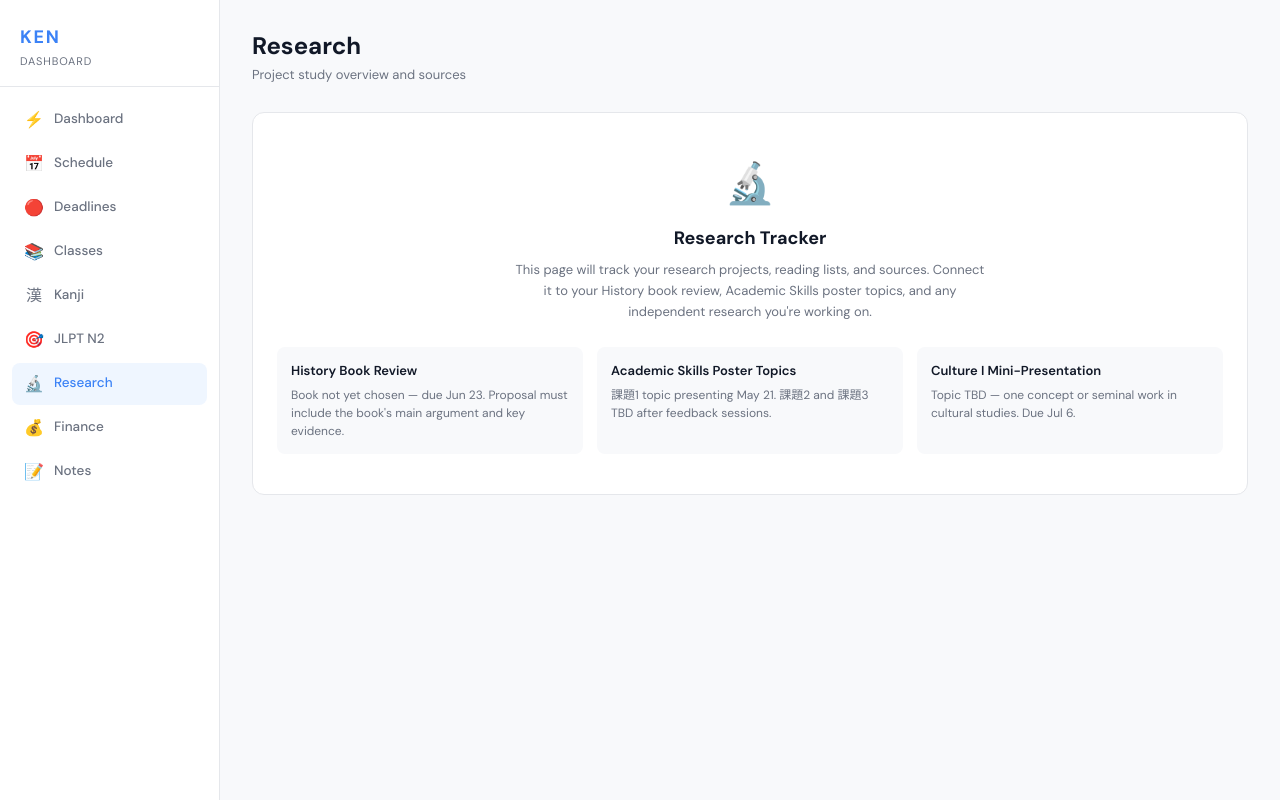
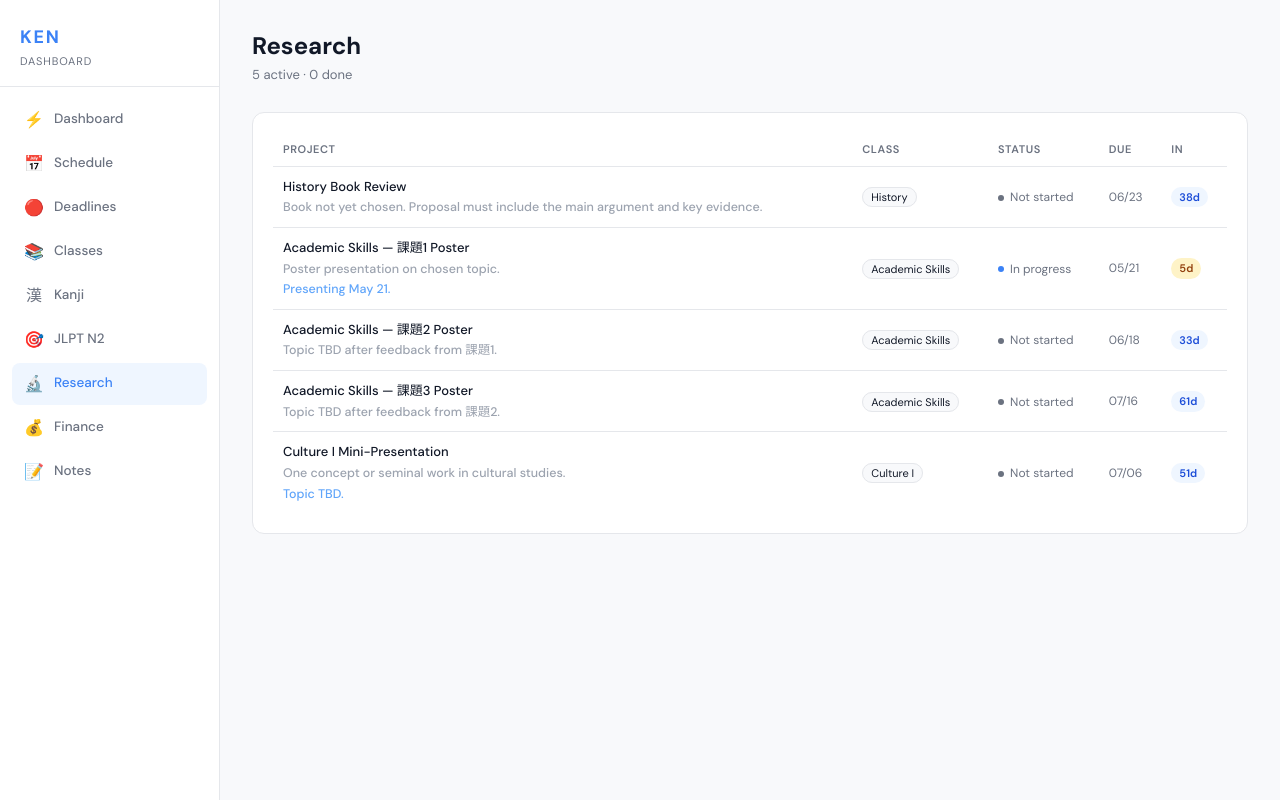
Before and after one commit to KenTang1112/ken-dashboard, a React (Vite) app: page /research in a window 1280 px wide. Built offline with nearby package versions, Linux system fonts and the light colour scheme.

Commit message:
Add Research data file and live Research tab with daily refresh

```diff
--- /dev/null
+++ b/src/data/research.js
@@ -0,0 +1,63 @@
+// Edit this file to update the Research tab. Each project appears as a card.
+// status: 'not-started' | 'in-progress' | 'done'
+// dueDate: 'YYYY-MM-DD' or null
+// sources: array of { label, url } — leave as [] if none yet
+
+export const RESEARCH_PROJECTS = [
+  {
+    id: 'history-book-review',
+    title: 'History Book Review',
+    class: 'History',
+    status: 'not-started',
+    dueDate: '2026-06-23',
+    description: 'Book not yet chosen. Proposal must include the main argument and key evidence.',
+    notes: '',
+    sources: [],
+  },
+  {
+    id: 'academic-skills-kadai1',
+    title: 'Academic Skills — 課題1 Poster',
+    class: 'Academic Skills',
+    status: 'in-progress',
+    dueDate: '2026-05-21',
+    description: 'Poster presentation on chosen topic.',
+    notes: 'Presenting May 21.',
+    sources: [],
+  },
+  {
+    id: 'academic-skills-kadai2',
+    title: 'Academic Skills — 課題2 Poster',
+    class: 'Academic Skills',
+    status: 'not-started',
+    dueDate: '2026-06-18',
+    description: 'Topic TBD after feedback from 課題1.',
+    notes: '',
+    sources: [],
+  },
+  {
+    id: 'academic-skills-kadai3',
+    title: 'Academic Skills — 課題3 Poster',
+    class: 'Academic Skills',
+    status: 'not-started',
+    dueDate: '2026-07-16',
+    description: 'Topic TBD after feedback from 課題2.',
+    notes: '',
+    sources: [],
+  },
+  {
+    id: 'culture-mini-presentation',
+    title: 'Culture I Mini-Presentation',
+    class: 'Culture I',
+    status: 'not-started',
+    dueDate: '2026-07-06',
+    description: 'One concept or seminal work in cultural studies.',
+    notes: 'Topic TBD.',
+    sources: [],
+  },
+];
+
+export const STATUS_META = {
+  'not-started': { label: 'Not started', color: '#6B7280' },
+  'in-progress':  { label: 'In progress',  color: '#3B82F6' },
+  'done':          { label: 'Done',          color: '#10B981' },
+};
--- a/src/pages/Research.jsx
+++ b/src/pages/Research.jsx
@@ -1,35 +1,106 @@
+import { useEffect, useState } from 'react';
+import { RESEARCH_PROJECTS, STATUS_META } from '../data/research';
+
+function daysUntil(dateStr) {
+  const today = new Date();
+  today.setHours(0, 0, 0, 0);
+  return Math.ceil((new Date(dateStr) - today) / (1000 * 60 * 60 * 24));
+}
+
+function CountdownBadge({ days }) {
+  if (days == null) return null;
+  if (days < 0)  return <span className="badge badge-done">Done</span>;
+  if (days === 0) return <span className="badge badge-today">Today</span>;
+  if (days <= 3)  return <span className="badge badge-urgent">{days}d</span>;
+  if (days <= 7)  return <span className="badge badge-soon">{days}d</span>;
+  return <span className="badge badge-normal">{days}d</span>;
+}
+
+// Re-renders the component at midnight so countdowns stay accurate.
+function useDailyRefresh() {
+  const [, setTick] = useState(0);
+  useEffect(() => {
+    const msUntilMidnight = () => {
+      const now = new Date();
+      const midnight = new Date(now);
+      midnight.setHours(24, 0, 0, 0);
+      return midnight - now;
+    };
+    let timeout;
+    const schedule = () => {
+      timeout = setTimeout(() => {
+        setTick(t => t + 1);
+        schedule();
+      }, msUntilMidnight());
+    };
+    schedule();
+    return () => clearTimeout(timeout);
+  }, []);
+}
+
 export default function Research() {
+  useDailyRefresh();
+
+  const projects = RESEARCH_PROJECTS.map(p => ({
+    ...p,
+    days: p.dueDate ? daysUntil(p.dueDate) : null,
+  }));
+
+  const active = projects.filter(p => p.status !== 'done');
+  const done   = projects.filter(p => p.status === 'done');
+
   return (
     <div className="page">
       <div className="page-header">
         <div>
           <h1 className="page-title">Research</h1>
-          <p className="page-sub">Project study overview and sources</p>
+          <p className="page-sub">{active.length} active · {done.length} done</p>
         </div>
       </div>
 
-      <div className="card placeholder-card">
-        <div className="placeholder-icon">🔬</div>
-        <h2 className="placeholder-title">Research Tracker</h2>
-        <p className="placeholder-body">
-          This page will track your research projects, reading lists, and sources.
-          Connect it to your History book review, Academic Skills poster topics,
-          and any independent research you're working on.
-        </p>
-        <div className="placeholder-sections">
-          <div className="placeholder-section">
-            <h3>History Book Review</h3>
-            <p>Book not yet chosen — due Jun 23. Proposal must include the book's main argument and key evidence.</p>
-          </div>
-          <div className="placeholder-section">
-            <h3>Academic Skills Poster Topics</h3>
-            <p>課題1 topic presenting May 21. 課題2 and 課題3 TBD after feedback sessions.</p>
-          </div>
-          <div className="placeholder-section">
-            <h3>Culture I Mini-Presentation</h3>
-            <p>Topic TBD — one concept or seminal work in cultural studies. Due Jul 6.</p>
-          </div>
-        </div>
+      <div className="card">
+        <table className="deadline-table">
+          <thead>
+            <tr>
+              <th>Project</th>
+              <th>Class</th>
+              <th>Status</th>
+              <th>Due</th>
+              <th>In</th>
+            </tr>
+          </thead>
+          <tbody>
+            {projects.map(p => {
+              const meta = STATUS_META[p.status];
+              return (
+                <tr key={p.id}>
+                  <td className="td-label">
+                    <div>{p.title}</div>
+                    {p.description && <div style={{ fontSize: '0.78rem', color: '#9CA3AF', marginTop: 2 }}>{p.description}</div>}
+                    {p.notes && <div style={{ fontSize: '0.78rem', color: '#60A5FA', marginTop: 2 }}>{p.notes}</div>}
+                    {p.sources.length > 0 && (
+                      <div style={{ marginTop: 4, display: 'flex', flexWrap: 'wrap', gap: 4 }}>
+                        {p.sources.map((s, i) => (
+                          <a key={i} href={s.url} target="_blank" rel="noopener noreferrer"
+                             style={{ fontSize: '0.75rem', color: '#818CF8', textDecoration: 'underline' }}>
+                            {s.label}
+                          </a>
+                        ))}
+                      </div>
+                    )}
+                  </td>
+                  <td className="td-class"><span className="class-tag">{p.class}</span></td>
+                  <td>
+                    <span className="type-dot" style={{ background: meta.color }} />
+                    <span className="type-label">{meta.label}</span>
+                  </td>
+                  <td className="td-date">{p.dueDate ? p.dueDate.slice(5).replace('-', '/') : '—'}</td>
+                  <td><CountdownBadge days={p.days} /></td>
+                </tr>
+              );
+            })}
+          </tbody>
+        </table>
       </div>
     </div>
   );
```
